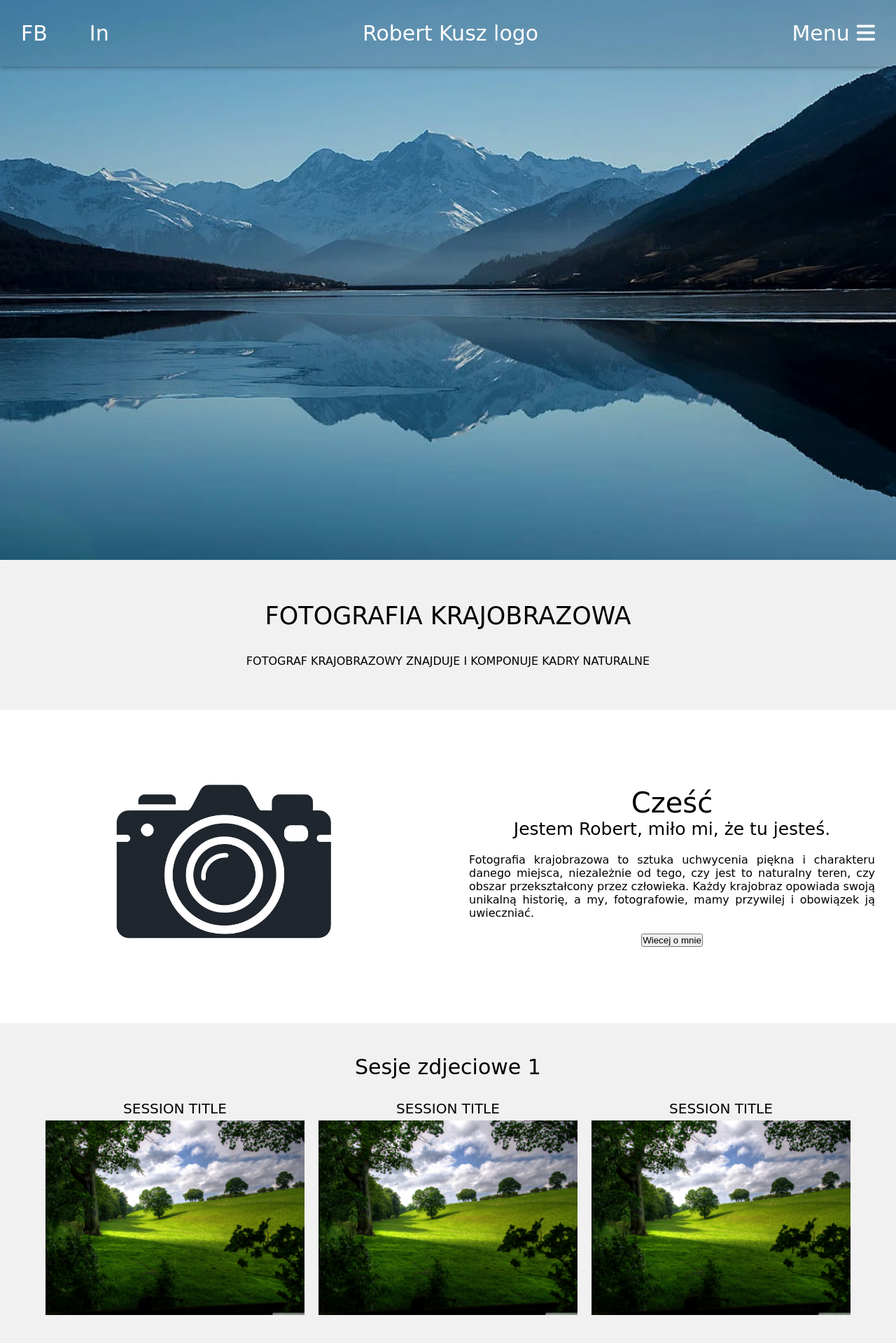
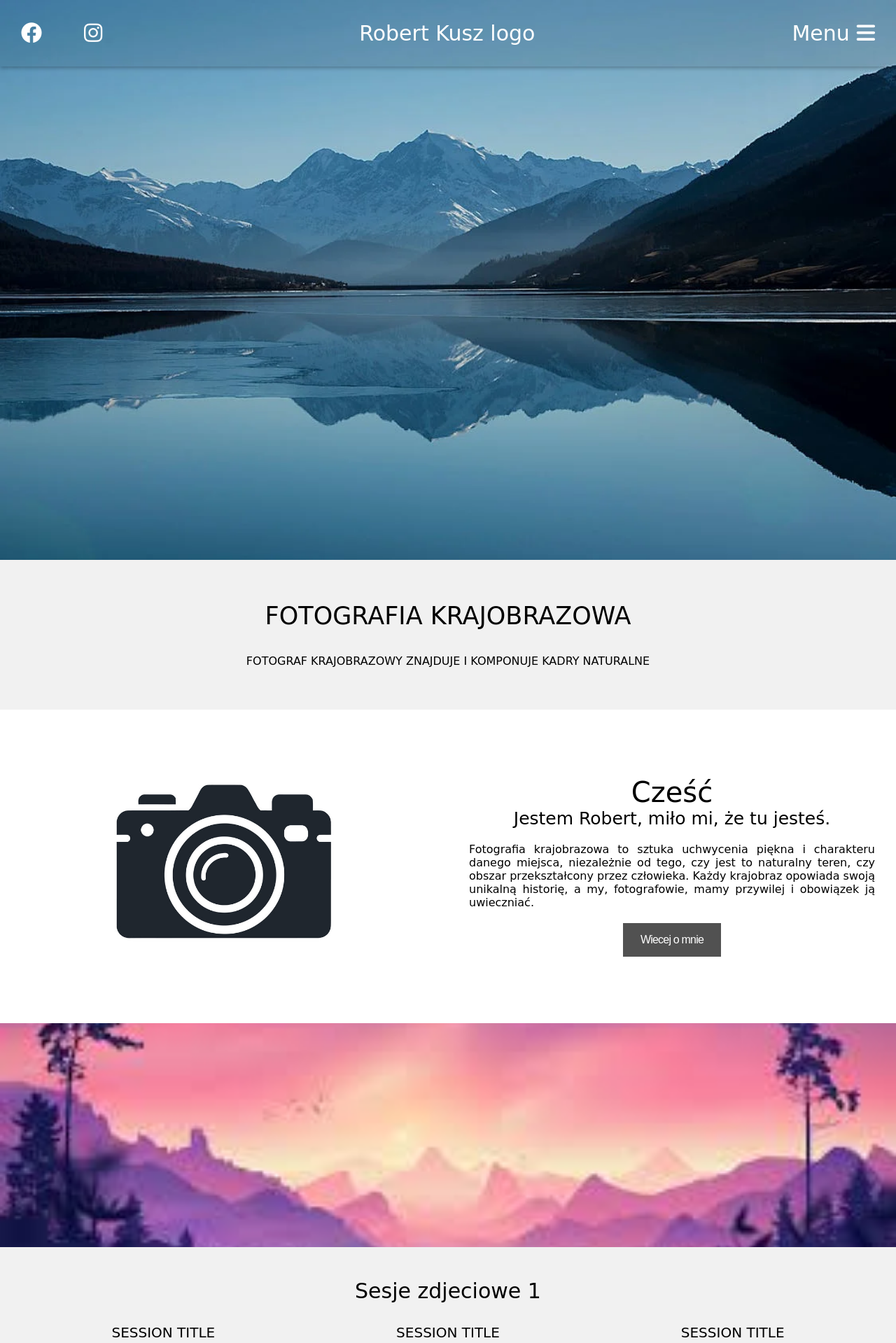
Before and after one commit to RobertKusz/Webpage_Photo, a Spring app: page /home-page in a window 1280 px wide. Shown: the top 1919 px of the page at 70% size. Run offline with Thymeleaf, Linux system fonts and the light colour scheme; the template is opened without the code that fills it, so the values that code supplies are empty; some libraries are stand-ins or nearby versions.

Commit message:
add rolling background and customize fb / ig logo

```diff
--- a/src/main/resources/style/style-about-me.css
+++ b/src/main/resources/style/style-about-me.css
@@ -57,6 +57,36 @@
         margin: auto 0;
 
     }
+    .about-me-introduction-button {
+      align-items: center;
+      background-color: #515151;
+      border: 2px solid #515151;
+      box-sizing: border-box;
+      color: #fff;
+      cursor: pointer;
+      display: inline-flex;
+      fill: #000;
+      font-size: 16px;
+      font-weight: 500;
+      height: 48px;
+      justify-content: center;
+      letter-spacing: -.8px;
+      line-height: 24px;
+      min-width: 140px;
+      outline: 0;
+      padding: 0 17px;
+      text-align: center;
+      text-decoration: none;
+      transition: all .3s;
+      user-select: none;
+      -webkit-user-select: none;
+      touch-action: manipulation;
+    }
 
+    .about-me-introduction-button:hover {
+      background-color: #707070;
+      border-color: #515151;
+      fill: #06f;
+    }
 
 }
--- a/src/main/resources/style/style-menu.css
+++ b/src/main/resources/style/style-menu.css
@@ -25,6 +25,7 @@ body {
     font-family: 'Roboto', sans-serif;
     background-color: #white;
     font-family: cursive;
+
 }
 
 a {
@@ -96,10 +97,20 @@ a {
     padding: 30px;
     font-size: 30px;
 }
+.fa-facebook,
+.fa-instagram{
+    color: white;
+}
 
-/* ============================================================
-   DESKTOP  ≥ 992 px
-   ============================================================ */
+.spacer{
+    background-image: url("../img/rolling_background1.jpg"); /* ścieżka do zdjęcia */
+    height: 40vh;
+    background-size: cover;
+    background-attachment: fixed;
+    background-position: center;
+    background-repeat: no-repeat;
+}
+
 @media (min-width: 992px) {
     .right-section,
     .left-section{
--- a/src/main/resources/style/style-sessions.css
+++ b/src/main/resources/style/style-sessions.css
@@ -39,12 +39,13 @@
     }
     .sessions-by-type{
         margin: 0 auto;
-        max-width: 1200px;
+        max-width: 1250px;
         flex: 1;
 
         padding: 15px;
     }
     .single-session{
         width:100%;
+        margin: auto 10px;
     }
 }
--- a/src/main/resources/templates/home-page.html
+++ b/src/main/resources/templates/home-page.html
@@ -24,8 +24,8 @@
     <nav class="menu">
 
         <div class="menu-section left-section">
-            <div class="menu-item"><a href="#">FB</a></div>
-            <div class="menu-item"><a href="#">In</a></div>
+            <div class="menu-item"><a href="#"><i class="fa-brands fa-facebook"></i></a></div>
+            <div class="menu-item"><a href="#"><i class="fa-brands fa-instagram"></i></a></div>
         </div>
 
         <div class="menu-logo-container">
@@ -70,13 +70,10 @@
                             człowieka. Każdy krajobraz opowiada swoją unikalną historię,
                             a my, fotografowie, mamy przywilej i obowiązek ją uwieczniać.
                         </div>
-                    <button class="about-me-introduction-button"> Wiecej o mnie</button>
-                    </div>
-
-
+                        <button class="about-me-introduction-button" role="button">Wiecej o mnie</button>                    </div>
                 </div>
-
             </div>
+            <div class="spacer"></div>
 
 
 
```
Also changed, not shown: src/main/resources/img/rolling_background1.jpg (added).
